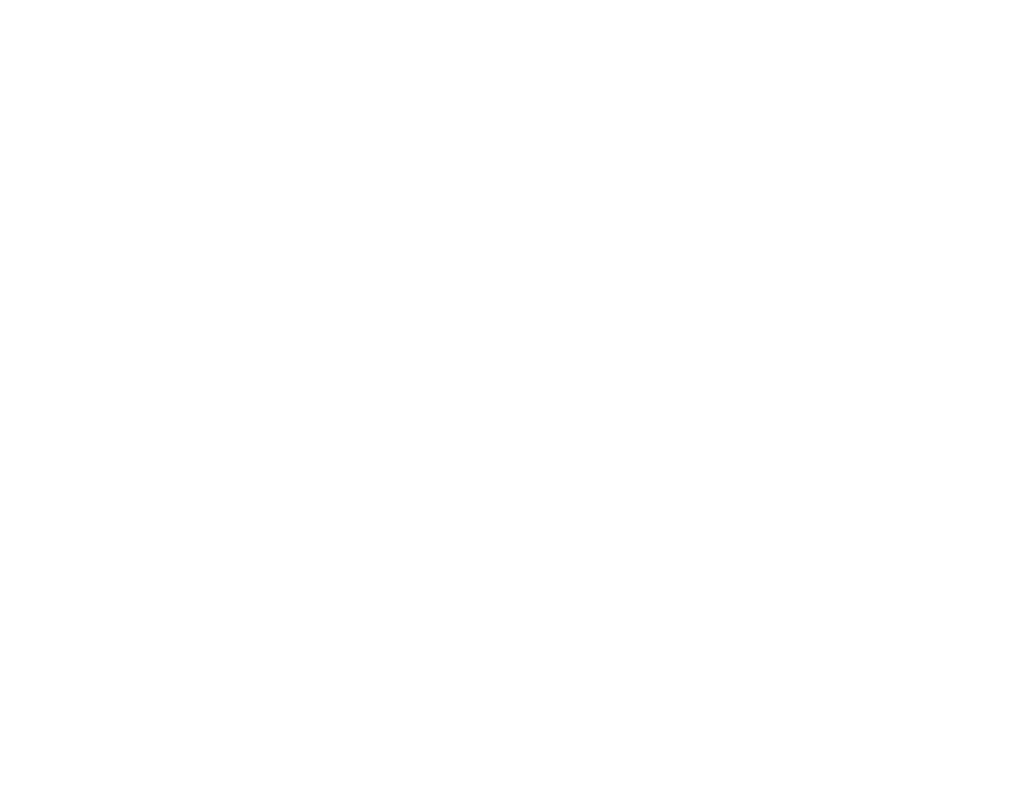
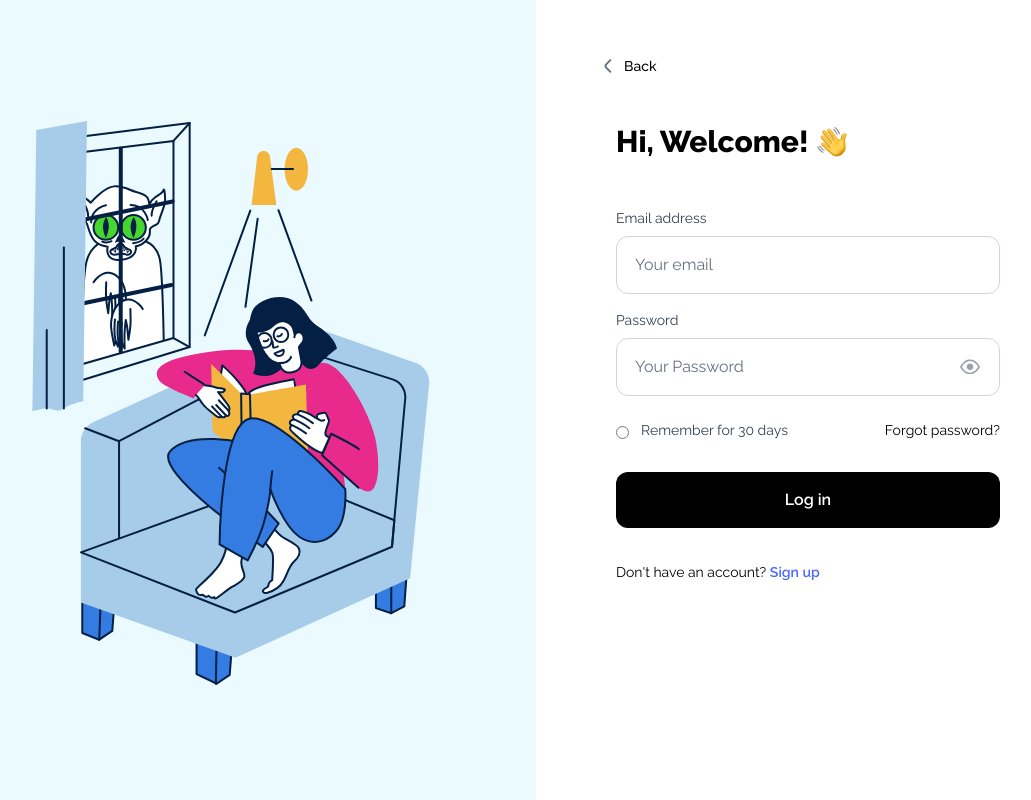
Before and after one commit to SousouBer/quizwiz-frontend, a Vue app: page /login in a window 1280 px wide. Before the commit this address had no page. Shown: the whole page, without its empty margins (40-1071 px from the left). Built offline with nearby package versions, Linux system fonts and the light colour scheme.

Commit message:
style: complete styling login markup

```diff
--- a/src/router/index.js
+++ b/src/router/index.js
@@ -2,6 +2,7 @@ import { createRouter, createWebHistory } from "vue-router";
 
 import LandingPageView from "@/views/LandingPageView.vue";
 import RegisterView from "@/views/RegisterView.vue";
+import LoginView from "@/views/LoginView.vue";
 
 const router = createRouter({
   history: createWebHistory(import.meta.env.BASE_URL),
@@ -11,6 +12,10 @@ const router = createRouter({
       component: RegisterView,
     },
     {
+      path: "/login",
+      component: LoginView,
+    },
+    {
       path: "/landing",
       component: LandingPageView,
     },
--- /dev/null
+++ b/src/views/LoginView.vue
@@ -0,0 +1,96 @@
+<template>
+  <main class="flex flex-row">
+    <auth-cover-section class="bg-pale-yellow justify-center">
+      <img src="../assets/images/login-cover.svg" alt="Login Cover" />
+    </auth-cover-section>
+    <auth-form-section>
+      <back-link></back-link>
+      <div class="px-4">
+        <div class="flex gap-2 mb-12">
+          <h1 class="text-3xl font-extrabold">Hi, Welcome!</h1>
+          <img
+            src="../assets/images/icons/login-wave-icon.svg"
+            alt="Wave icon"
+          />
+        </div>
+        <form>
+          <div class="flex flex-col mb-4">
+            <base-label
+              class="text-sm text-charcoal font-normal pb-2"
+              labelFor="email"
+              >Email address</base-label
+            >
+            <base-input
+              inputType="email"
+              inputId="email"
+              inputName="email"
+              inputPlaceholder="Your email"
+            ></base-input>
+          </div>
+          <div class="flex flex-col mb-4">
+            <base-label
+              class="text-sm text-charcoal font-normal pb-2"
+              labelFor="password"
+              >Password</base-label
+            >
+            <base-input
+              inputType="password"
+              inputId="password"
+              inputName="password"
+              inputPlaceholder="Your Password"
+              :isPasswordInput="true"
+            ></base-input>
+          </div>
+          <div class="flex justify-between py-2">
+            <div class="flex gap-3 items-center">
+              <base-input
+                inputType="radio"
+                inputId="remember_me"
+                inputName="remember_me"
+                inputPlaceholder="Remember me"
+              ></base-input>
+              <base-label
+                class="text-sm text-charcoal font-normal pb-2"
+                labelFor="remember_me"
+                >Remember for 30 days</base-label
+              >
+            </div>
+            <a class="text-sm" href="#">Forgot password?</a>
+          </div>
+
+          <button
+            class="bg-black text-white w-full hover:bg-gray-600 text-base font-semibold py-4 rounded-xl transition-colors duration-300 ease-in-out my-4"
+          >
+            Log in
+          </button>
+          <div class="mt-4">
+            <span class="text-sm"
+              >Don't have an account?
+              <a href="#" class="text-cerulean-blue font-semibold text-sm"
+                >Sign up</a
+              ></span
+            >
+          </div>
+        </form>
+      </div>
+    </auth-form-section>
+  </main>
+</template>
+
+<script>
+import AuthCoverSection from "../components/ui/AuthCoverSection.vue";
+import AuthFormSection from "../components/ui/AuthFormSection.vue";
+import BackLink from "../components/ui/links/BackLink.vue";
+import BaseInput from "../components/ui/form/BaseInput.vue";
+import BaseLabel from "../components/ui/form/BaseLabel.vue";
+
+export default {
+  components: {
+    AuthCoverSection,
+    AuthFormSection,
+    BackLink,
+    BaseInput,
+    BaseLabel,
+  },
+};
+</script>
--- a/tailwind.config.js
+++ b/tailwind.config.js
@@ -12,6 +12,7 @@ export default {
         "grayish-blue": "#667085",
         "light-gray": "#D0D5DD",
         "cerulean-blue": "#4B69FD",
+        "pale-yellow": "#FEF6E7",
       },
       width: {
         "custom-45": "45%",
```
Also changed, not shown: src/assets/images/icons/login-wave-icon.svg (added), src/assets/images/login-cover.svg (added).
